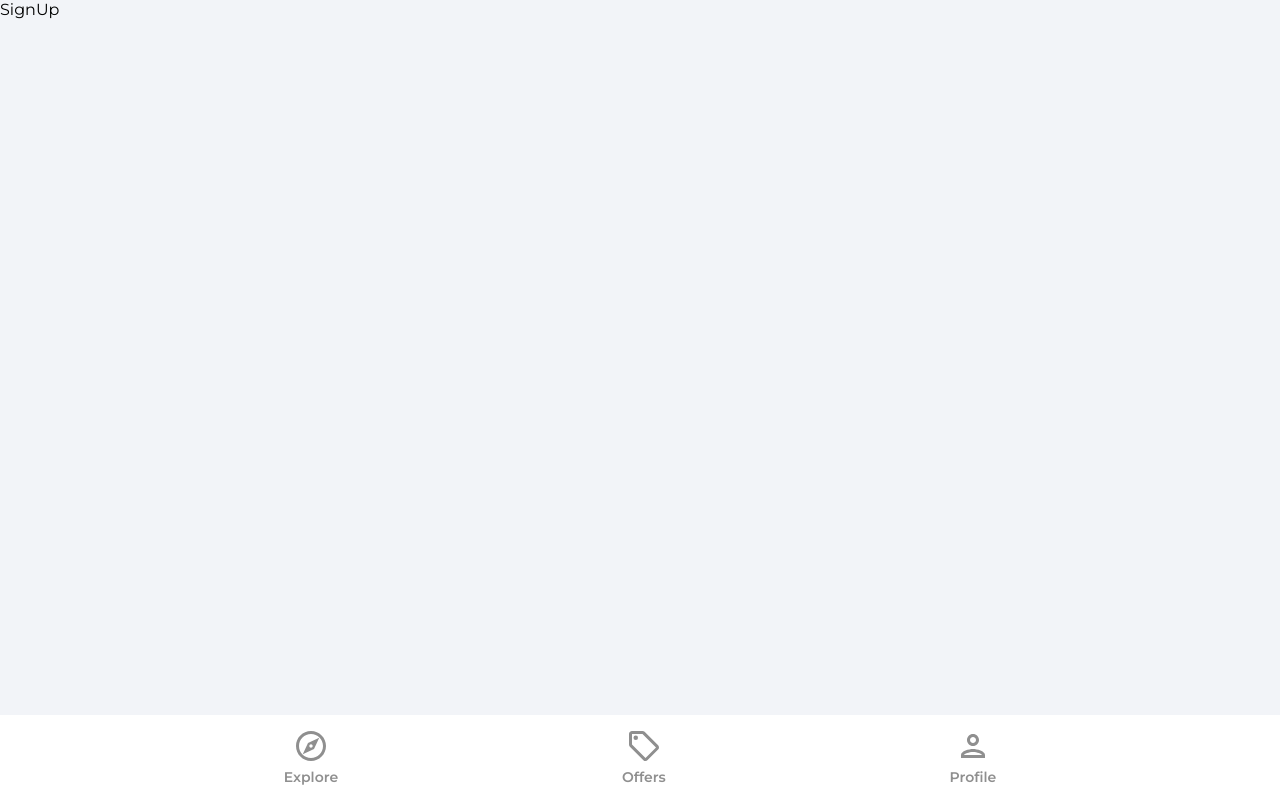
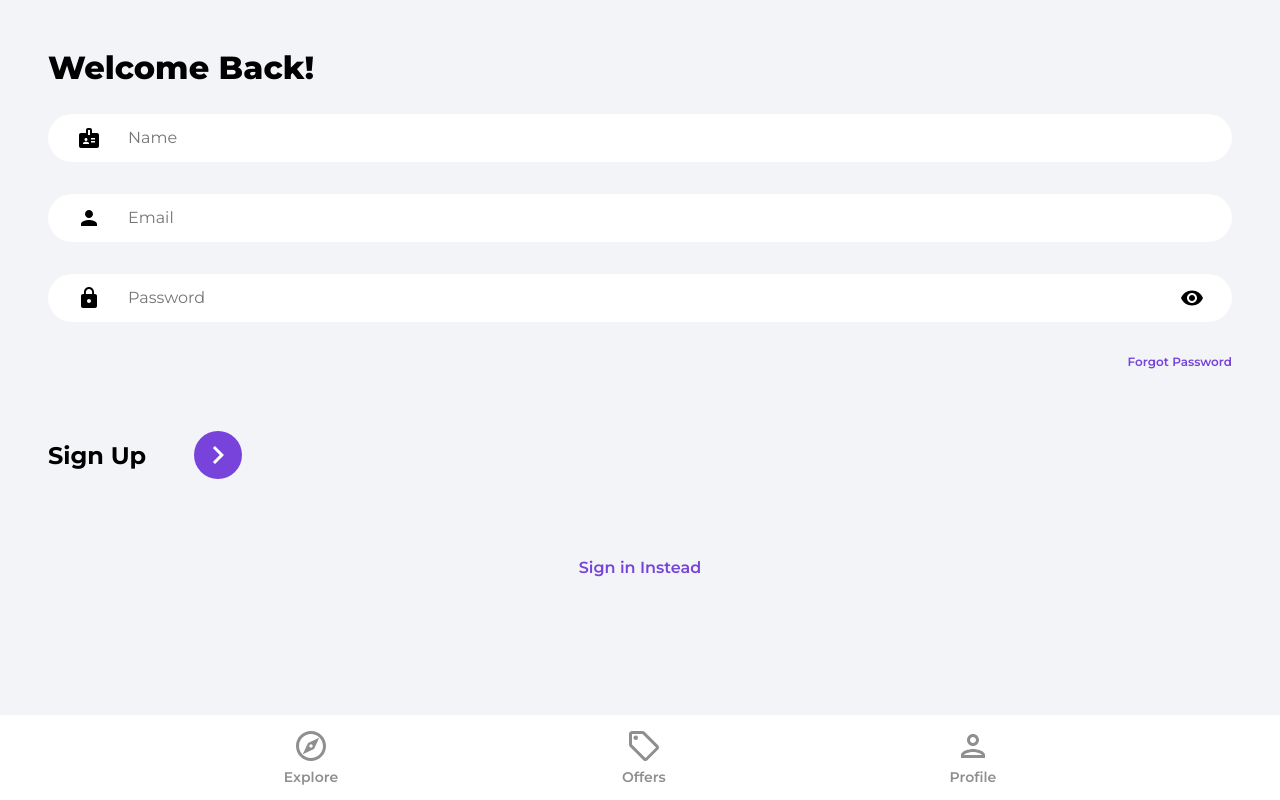
Before and after one commit to akaBaytar/house-marketplace, a React (Vite) app: page /sign-up in a window 1280 px wide. Built offline with nearby package versions, Linux system fonts and the light colour scheme.

Commit message:
login and signup forms were created

```diff
--- a/src/App.jsx
+++ b/src/App.jsx
@@ -1,8 +1,10 @@
 import { Fragment } from 'react';
 import {BrowserRouter as Router, Routes, Route} from 'react-router-dom'
 
+// components
 import Navbar from './components/Navbar';
 
+// pages
 import Explore from './pages/Explore';
 import Offers from './pages/Offers';
 import Profile from './pages/Profile';
--- a/src/components/Navbar.jsx
+++ b/src/components/Navbar.jsx
@@ -2,7 +2,7 @@ import { useNavigate, useLocation } from 'react-router-dom';
 
 import OfferIcon from '../assets/svg/localOfferIcon.svg?react';
 import ExploreIcon from '../assets/svg/exploreIcon.svg?react';
-import PersonOutlineIcon from '../assets/svg/personOutlineIcon.svg?react';
+import PersonIcon from '../assets/svg/personOutlineIcon.svg?react';
 
 const Navbar = () => {
   const navigate = useNavigate();
@@ -50,7 +50,7 @@ const Navbar = () => {
             </p>
           </li>
           <li className='navbarListItem' onClick={() => navigate('/profile')}>
-            <PersonOutlineIcon
+            <PersonIcon
               fill={pathMatchRoute('/profile') ? '#2c2c2c' : '#8f8f8f'}
               width='36px'
               height='36px'
--- a/src/index.css
+++ b/src/index.css
@@ -1,4 +1,9 @@
 @import url('https://fonts.googleapis.com/css2?family=Montserrat:wght@200;300;400;500;600;700;800;900&display=swap');
+
+:root {
+  --accent-color: #7743db;
+}
+
 * {
   box-sizing: border-box;
 }
@@ -60,7 +65,7 @@ button {
 
 .primaryButton {
   cursor: pointer;
-  background: #00cc66;
+  background: var(--accent-color);
   border-radius: 1rem;
   padding: 0.85rem 2rem;
   color: #ffffff;
@@ -124,7 +129,7 @@ button {
   width: 64px;
   height: 64px;
   border: 8px solid;
-  border-color: #00cc66 transparent #00cc66 transparent;
+  border-color: var(--accent-color) transparent var(--accent-color) transparent;
   border-radius: 50%;
   animation: spin 1.2s linear infinite;
 }
@@ -218,7 +223,8 @@ button {
 
 .forgotPasswordLink {
   cursor: pointer;
-  color: #00cc66;
+  color: var(--accent-color);
+  font-size: 0.75rem;
   font-weight: 600;
   text-align: right;
 }
@@ -259,7 +265,7 @@ button {
   align-items: center;
   width: 3rem;
   height: 3rem;
-  background-color: #00cc66;
+  background-color: var(--accent-color);
   border-radius: 50%;
 }
 
@@ -297,7 +303,7 @@ button {
 
 .registerLink {
   margin-top: 4rem;
-  color: #00cc66;
+  color: var(--accent-color);
   font-weight: 600;
   text-align: center;
   margin-bottom: 3rem;
@@ -464,7 +470,7 @@ button {
   margin-top: 0.5rem;
   font-weight: 600;
   font-size: 1.1rem;
-  color: #00cc66;
+  color: var(--accent-color);
   margin-bottom: 0;
   display: flex;
   align-items: center;
@@ -537,7 +543,7 @@ button {
 
 .listingType {
   padding: 0.25rem 0.5rem;
-  background-color: #00cc66;
+  background-color: var(--accent-color);
   color: #ffffff;
   border-radius: 2rem;
   display: inline;
@@ -640,7 +646,7 @@ button {
   font-size: 1rem;
   font-weight: 600;
   color: #ffffff;
-  background-color: #00cc66;
+  background-color: var(--accent-color);
   padding: 0.25rem 0.75rem;
   border-radius: 1rem;
 }
@@ -658,7 +664,7 @@ button {
 .changePersonalDetails {
   cursor: pointer;
   font-weight: 600;
-  color: #00cc66;
+  color: var(--accent-color);
 }
 
 .profileCard {
@@ -756,7 +762,7 @@ button {
 }
 
 .formButtonActive {
-  background-color: #00cc66;
+  background-color: var(--accent-color);
   color: #ffffff;
 }
 
@@ -813,7 +819,7 @@ button {
 }
 
 .formInputFile::-webkit-file-upload-button {
-  background-color: #00cc66;
+  background-color: var(--accent-color);
   border: none;
   color: #ffffff;
   font-weight: 600;
--- a/src/pages/SignIn.jsx
+++ b/src/pages/SignIn.jsx
@@ -1,7 +1,77 @@
+import { Fragment } from 'react';
+import { useState } from 'react';
+import { Link } from 'react-router-dom';
+
+import ArrowIcon from '../assets/svg/keyboardArrowRightIcon.svg?react';
+import VisibilityIcon from '../assets/svg/visibilityIcon.svg';
+
 const SignIn = () => {
+  const [showPassword, setShowPassword] = useState(false);
+
+  const [formData, setFormData] = useState({
+    email: '',
+    password: '',
+  });
+
+  const { email, password } = formData;
+
+  const formHandler = (e) => {
+    setFormData((prevState) => ({
+      ...prevState,
+      [e.target.id]: e.target.value,
+    }));
+  };
+
   return (
-    <div>SignIn</div>
-  )
-}
+    <Fragment>
+      <div className='pageContainer'>
+        <header>
+          <h2 className='pageHeader'>Welcome Back!</h2>
+        </header>
+        <main>
+          <form>
+            <input
+              type='email'
+              id='email'
+              placeholder='Email'
+              className='emailInput'
+              value={email}
+              onChange={formHandler}
+              autoComplete='email'
+            />
+            <div className='passwordInputDiv'>
+              <input
+                type={showPassword ? 'text' : 'password'}
+                id='password'
+                placeholder='Password'
+                className='passwordInput'
+                value={password}
+                onChange={formHandler}
+              />
+              <img
+                src={VisibilityIcon}
+                alt='Show Password'
+                className='showPassword'
+                onClick={() => setShowPassword((prevState) => !prevState)}
+              />
+            </div>
+            <Link to='forgot-password' className='forgotPasswordLink'>
+              Forgot Password
+            </Link>
+            <div className='signInBar'>
+              <p className='signInText'>Sign In</p>
+              <button className='signInButton'>
+                <ArrowIcon fill='#fff' width='36px' height='36px' />
+              </button>
+            </div>
+          </form>
+          <Link to='/sign-up' className='registerLink'>
+            Sign up Instead
+          </Link>
+        </main>
+      </div>
+    </Fragment>
+  );
+};
 
-export default SignIn
+export default SignIn;
--- a/src/pages/SignUp.jsx
+++ b/src/pages/SignUp.jsx
@@ -1,7 +1,87 @@
+import { Fragment } from 'react';
+import { useState } from 'react';
+import { Link } from 'react-router-dom';
+
+import ArrowIcon from '../assets/svg/keyboardArrowRightIcon.svg?react';
+import VisibilityIcon from '../assets/svg/visibilityIcon.svg';
+
 const SignUp = () => {
+  const [showPassword, setShowPassword] = useState(false);
+
+  const [formData, setFormData] = useState({
+    name: '',
+    email: '',
+    password: '',
+  });
+
+  const { name, email, password } = formData;
+
+  const formHandler = (e) => {
+    setFormData((prevState) => ({
+      ...prevState,
+      [e.target.id]: e.target.value,
+    }));
+  };
+
   return (
-    <div>SignUp</div>
-  )
-}
+    <Fragment>
+      <div className='pageContainer'>
+        <header>
+          <h2 className='pageHeader'>Welcome Back!</h2>
+        </header>
+        <main>
+          <form>
+            <input
+              type='text'
+              id='name'
+              placeholder='Name'
+              className='nameInput'
+              value={name}
+              onChange={formHandler}
+              autoComplete='name'
+            />
+            <input
+              type='email'
+              id='email'
+              placeholder='Email'
+              className='emailInput'
+              value={email}
+              onChange={formHandler}
+              autoComplete='email'
+            />
+            <div className='passwordInputDiv'>
+              <input
+                type={showPassword ? 'text' : 'password'}
+                id='password'
+                placeholder='Password'
+                className='passwordInput'
+                value={password}
+                onChange={formHandler}
+              />
+              <img
+                src={VisibilityIcon}
+                alt='Show Password'
+                className='showPassword'
+                onClick={() => setShowPassword((prevState) => !prevState)}
+              />
+            </div>
+            <Link to='forgot-password' className='forgotPasswordLink'>
+              Forgot Password
+            </Link>
+            <div className='signUpBar'>
+              <p className='signUpText'>Sign Up</p>
+              <button className='signUpButton'>
+                <ArrowIcon fill='#fff' width='36px' height='36px' />
+              </button>
+            </div>
+          </form>
+          <Link to='/sign-in' className='registerLink'>
+            Sign in Instead
+          </Link>
+        </main>
+      </div>
+    </Fragment>
+  );
+};
 
-export default SignUp
+export default SignUp;
```
